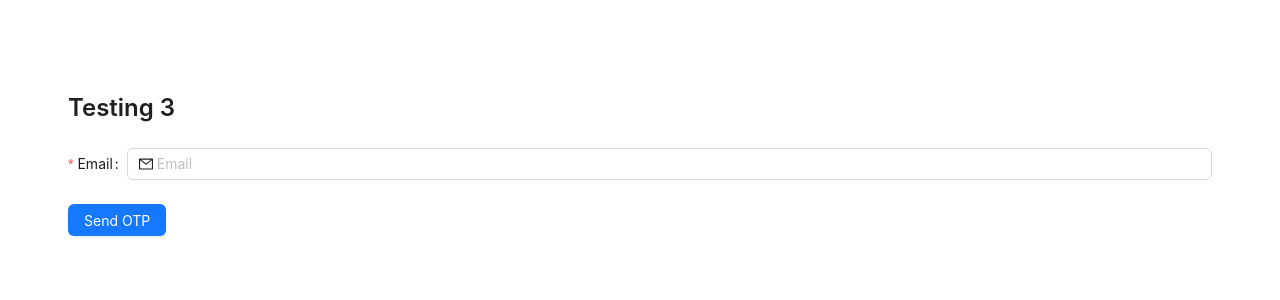
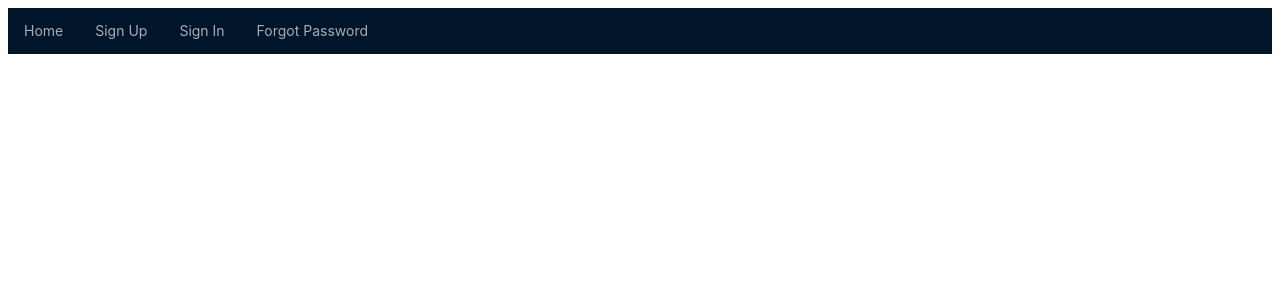
Before and after one commit to apni-coding/job_portal_client, a React (Create React App) app: page /recruiter/applications/1 in a window 1280 px wide. Shown: the top 300 px of the page. Built offline with nearby package versions, Linux system fonts and the light colour scheme.

Commit message:
'add react router dom'

```diff
--- a/package.json
+++ b/package.json
@@ -15,6 +15,7 @@
     "axois": "0.0.1-security",
     "react": "^18.2.0",
     "react-dom": "^18.2.0",
+    "react-router-dom": "^6.22.3",
     "react-scripts": "5.0.1",
     "web-vitals": "^2.1.4"
   },
--- a/src/App.js
+++ b/src/App.js
@@ -1,16 +1,23 @@
-
+import { BrowserRouter as Router, Routes, Route } from "react-router-dom";
 import './App.css';
 import ForgotPassword from './components/auth/ForgotPassword';
 import Signin from './components/auth/Signin';
 import Signup from './components/auth/Signup';
-
+import Navbar from "./components/Navbar";
 
 function App() {
   return (
     <>
-   {/* <Signup/> */}
-   {/* <Signin/> */}
-   <ForgotPassword/>
+      <Router>
+        <Navbar />
+        <Routes>
+          <Route path="/" element={<Signup />} />
+          <Route path="/signup" element={<Signup />} />
+          <Route path="/signin" element={<Signin />} />
+          <Route path="/forgot-password" element={<ForgotPassword />} />
+
+        </Routes>
+      </Router>
     </>
   );
 }
--- /dev/null
+++ b/src/components/Navbar.js
@@ -0,0 +1,26 @@
+import React from 'react';
+import { Link } from 'react-router-dom';
+import { Menu } from 'antd';
+
+const { Item } = Menu;
+
+const Navbar = () => {
+  return (
+    <Menu mode="horizontal" theme="dark">
+      <Item key="home">
+        <Link to="/">Home</Link>
+      </Item>
+      <Item key="signup">
+        <Link to="/signup">Sign Up</Link>
+      </Item>
+      <Item key="signin">
+        <Link to="/signin">Sign In</Link>
+      </Item>
+      <Item key="forgot-password">
+        <Link to="/forgot-password">Forgot Password</Link>
+      </Item>
+    </Menu>
+  );
+};
+
+export default Navbar;
```
Also changed, not shown: 1 other file (tests, documents, lock files or other folders).
